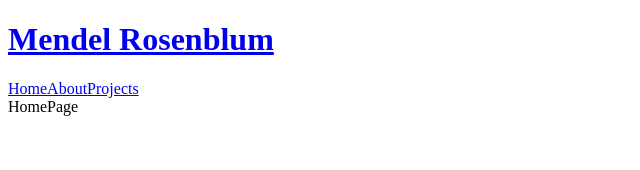
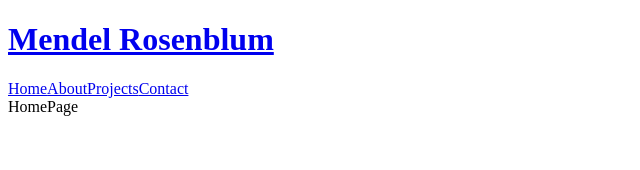
Before and after one commit to mendelr20/portfollio-website, a React (Create React App) app: page / in a window 1280 px wide. Shown: the top 170 px of the page, without its empty margins (0-640 px from the left). Built offline with nearby package versions, Linux system fonts and the light colour scheme.

Commit message:
adding contact to navbar

```diff
--- a/src/components/NavBar.js
+++ b/src/components/NavBar.js
@@ -11,7 +11,7 @@ function NavBar() {
         <Link to="/">Home</Link>
         <Link to="/about">About</Link>
         <Link to="/projects">Projects</Link>
-
+        <Link to="/contact">Contact</Link>
 
     </div>
   )
```
